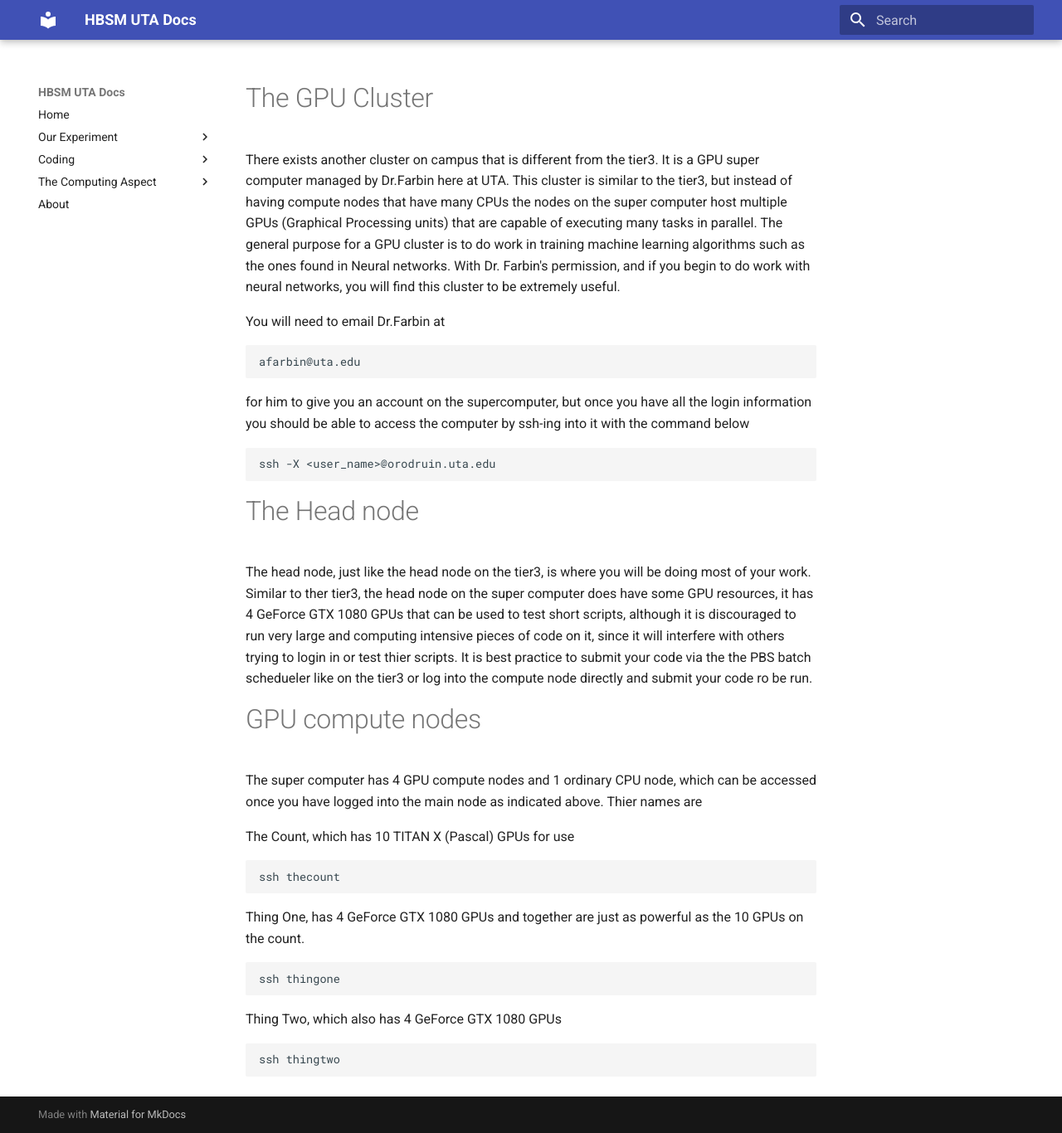
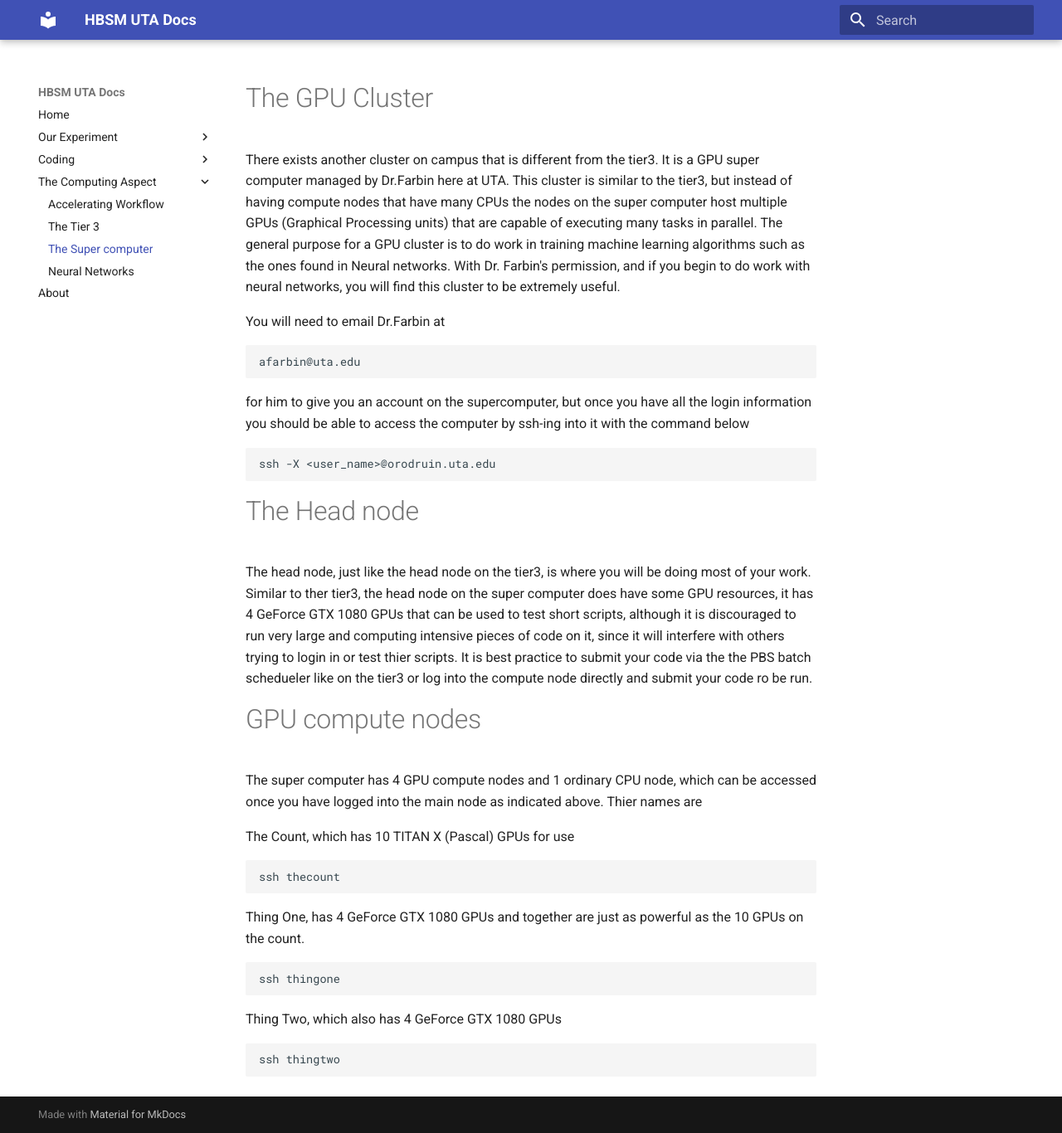
Before and after one commit to Jcardenas34/UTA-HBSM-New-Member-Quick-Start-Documentation, an MkDocs documentation site: the page built from docs/supercomputer.md, in a window 1280 px wide and 1366 px high. Shown: the whole window at 83% size. Built offline with MkDocs 1.6.1 and Material for MkDocs 9.7.7, drawn with Linux system fonts in a browser that asks for light colours.

Commit message:
Update mkdocs.yml
Adding the super computer documentation to the list

```diff
--- a/mkdocs.yml
+++ b/mkdocs.yml
@@ -11,6 +11,7 @@ nav:
     - The Computing Aspect:
         - Accelerating Workflow: cyberduck.md
         - The Tier 3: tier3.md
+        - The Super computer: supercomputer.md
         - Neural Networks: neuralnets.md
     - About: about.md
 
```
